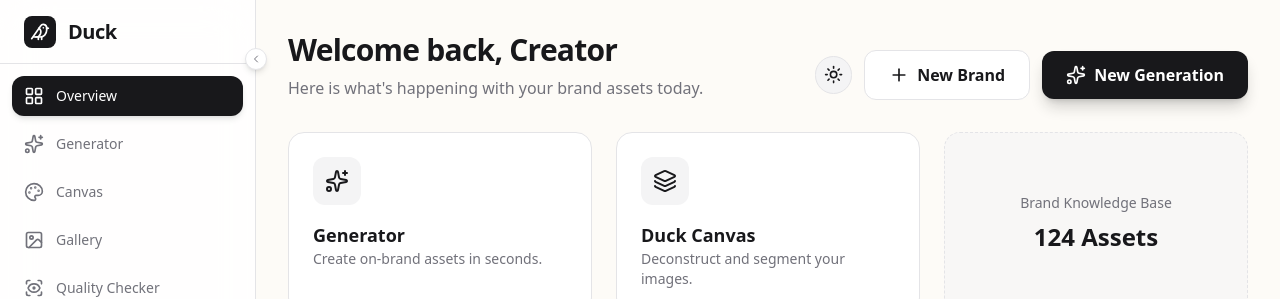
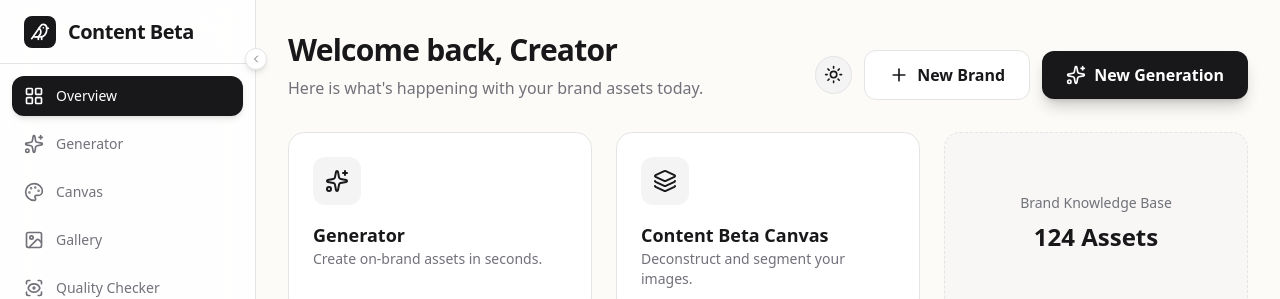
Before and after one commit to vk-jr/Duck, a Next.js app: page /dashboard in a window 1280 px wide. Shown: the top 299 px of the page. Built offline with nearby package versions, Linux system fonts and the light colour scheme; no server answers; the database is empty; a web font is replaced by a local one.

Commit message:
rename application to Content Beta

```diff
--- a/package.json
+++ b/package.json
@@ -1,5 +1,5 @@
 {
-  "name": "duck-app",
+  "name": "content-beta-app",
   "version": "0.1.0",
   "private": true,
   "scripts": {
--- a/src/app/dashboard/page.tsx
+++ b/src/app/dashboard/page.tsx
@@ -59,7 +59,7 @@
                         <Layers className="w-6 h-6" />
                     </div>
                     <div>
-                        <h3 className="font-bold text-lg text-foreground font-serif">Duck Canvas</h3>
+                        <h3 className="font-bold text-lg text-foreground font-serif">Content Beta Canvas</h3>
                         <p className="text-sm text-muted-foreground">Deconstruct and segment your images.</p>
                     </div>
                 </div>
--- a/src/app/layout.tsx
+++ b/src/app/layout.tsx
@@ -16,7 +16,7 @@
 });
 
 export const metadata: Metadata = {
-  title: "Duck | Premium Brand AI",
+  title: "Content Beta | Premium Brand AI",
   description: "Generate and deconstruct brand assets with style.",
 };
 
--- a/src/app/login/page.tsx
+++ b/src/app/login/page.tsx
@@ -17,7 +17,7 @@
                     <div className="w-16 h-16 bg-primary rounded-xl flex items-center justify-center mb-2 shadow-lg shadow-primary/20">
                         <Bird className="w-8 h-8 text-black" />
                     </div>
-                    <h2 className="text-3xl font-bold tracking-tight text-white">Duck SaaS</h2>
+                    <h2 className="text-3xl font-bold tracking-tight text-white">Content Beta</h2>
                     <p className="text-muted-foreground text-sm">
                         Premium Brand Asset Generation
                     </p>
--- a/src/app/page.tsx
+++ b/src/app/page.tsx
@@ -11,7 +11,7 @@
             <div className="w-10 h-10 bg-primary rounded-xl flex items-center justify-center">
               <Bird className="w-6 h-6 text-primary-foreground" />
             </div>
-            <span className="text-xl font-serif font-bold tracking-tight">Duck</span>
+            <span className="text-xl font-serif font-bold tracking-tight">Content Beta</span>
           </div>
           <div className="flex items-center gap-6">
             <Link href="/login" className="text-sm font-medium text-muted-foreground hover:text-foreground transition-colors">
@@ -108,7 +108,7 @@
         <div className="max-w-7xl mx-auto px-6 flex flex-col md:flex-row justify-between items-center gap-6">
           <div className="flex items-center gap-2">
             <Bird className="w-5 h-5 text-muted-foreground" />
-            <span className="text-muted-foreground font-medium">© 2024 Duck SaaS</span>
+            <span className="text-muted-foreground font-medium">© 2024 Content Beta</span>
           </div>
           <div className="flex gap-8 text-sm text-muted-foreground">
             <Link href="#" className="hover:text-foreground transition-colors">Privacy</Link>
--- a/src/components/dashboard/sidebar.tsx
+++ b/src/components/dashboard/sidebar.tsx
@@ -60,7 +60,7 @@
                                 transition={{ duration: 0.2 }}
                                 className="text-foreground font-serif overflow-hidden"
                             >
-                                Duck
+                                Content Beta
                             </motion.span>
                         )}
                     </AnimatePresence>
```
Also changed, not shown: 1 other file (tests, documents, lock files or other folders).
